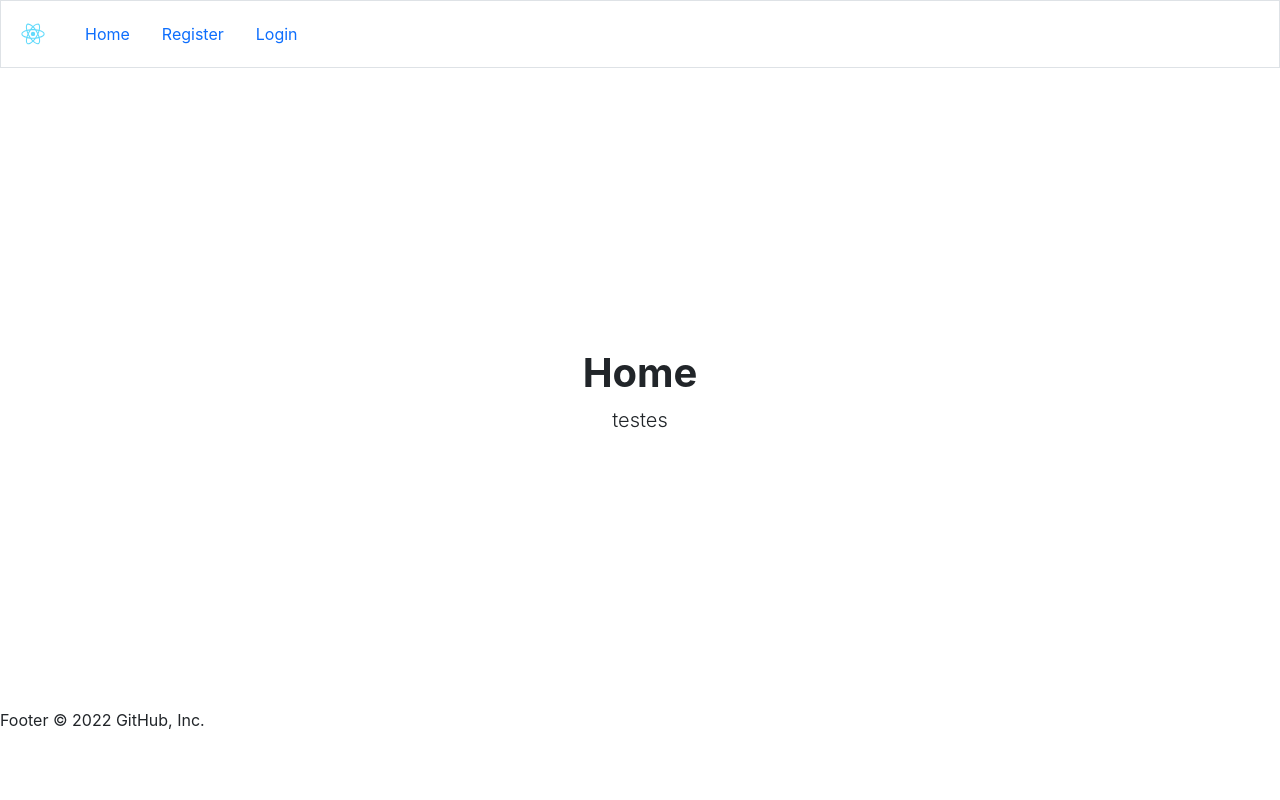
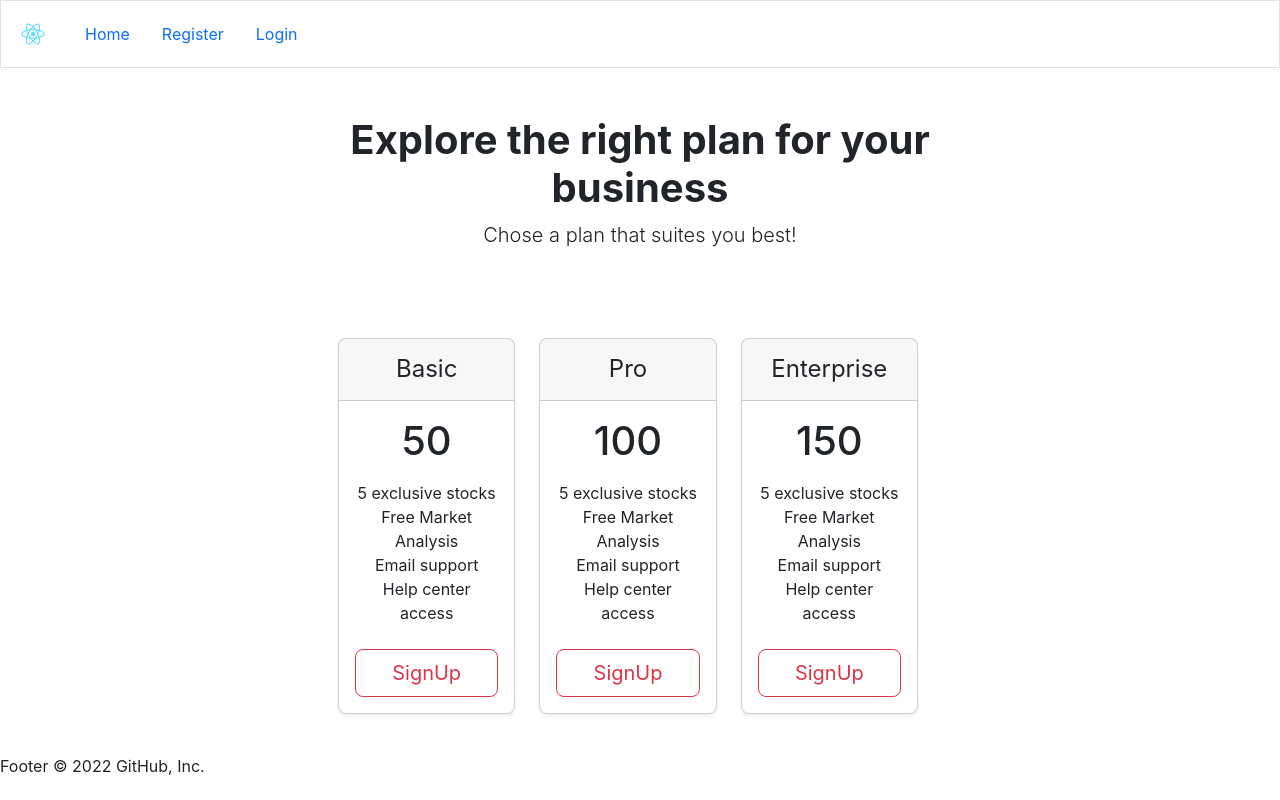
Before and after one commit to mendesdouglas/ecommerce-stripe, a React (Create React App) app in the folder client/: page / in a window 1280 px wide. Built offline with nearby package versions, Linux system fonts and the light colour scheme.

Commit message:
feat: incluiding visual elements and context auth

```diff
--- a/client/src/components/NavBar/index.jsx
+++ b/client/src/components/NavBar/index.jsx
@@ -1,36 +1,32 @@
 
-import React, { useState, Fragment } from 'react';
+import React, { useState, Fragment, useContext } from 'react';
 import Logo from '../../logo.svg'
 import { isAuth } from '../../utils/isAuth';
 import {useNavigate} from 'react-router-dom'
+import { UserContext } from '../../context';
 
 import {
-    Collapse,
     Navbar,
-    NavbarToggler,
-
     Nav,
     NavbarBrand,
     NavItem,
     NavLink,
-    UncontrolledDropdown,
-    DropdownToggle,
-    DropdownMenu,
-    DropdownItem,
-    NavbarText,
-    Row
+
   } from 'reactstrap';
 
 function NavBar(args) {
     const [isOpen, setIsOpen] = useState(true);
+    const [state, setState] = useContext(UserContext)
+
     const toggle = () => setIsOpen(!isOpen);
     let navigate = useNavigate()
 
   const logout =() =>{
     localStorage.removeItem('auth')
     navigate("/login")
+  }
 
-  }
+  console.log('STATE =>', state)
   return (
     <Fragment>
       <Navbar className='border'>
--- /dev/null
+++ b/client/src/components/PriceCards/index.jsx
@@ -0,0 +1,38 @@
+import React, { useState } from 'react';
+import Logo from '../../logo.svg'
+import {
+  Input
+} from 'reactstrap'
+
+
+function PriceCards({valuePrice, valueName, setValue, type}) {
+    const [price, setPrice] = useState(valuePrice)
+    const [name, setName] = useState(valueName)
+  return (
+
+      <div className='col'>
+        <div className='card mb-4 rounded-3 shadow-sm'>
+          <div className='card-header py-3'>
+              <h4 className='my-0 fw-normal'>{name}</h4>
+          </div>
+          <div className='card-body'>
+            <h1 className='card-title pricing-card-title'> {price} <small className='text-muted fw-light'></small></h1>
+            <ul className='list-unstyled mt-3 mb-4'>
+              <li> 5 exclusive stocks</li>
+              <li> Free Market Analysis</li>
+              <li> Email support</li>
+              <li> Help center access</li>
+            </ul>
+            <button className='w-100 btn btn-lg btn-outline-danger'>SignUp</button>
+          </div>
+        </div>
+      </div>
+
+
+
+
+
+  );
+}
+
+export default PriceCards;
--- /dev/null
+++ b/client/src/context/index.js
@@ -0,0 +1,29 @@
+import React from "react";
+import axios from "axios";
+import { useState, useEffect, createContext } from "react";
+//import api from '../services/api';
+
+const UserContext = createContext()
+const UserProvider = ({children})=>{
+    const [state, setState] = useState({
+        user:{},
+        token:"",
+
+    })
+    useEffect(() =>{
+        setState(JSON.parse(localStorage.getItem('auth')))
+    },[])
+
+    //connection axios
+    const token = state && state.token ? state.token : ""
+    axios.defaults.baseURL = process.env.REACT_APP_API
+    axios.defaults.headers.common["Authorization"] = `Bearer ${token}`
+
+    return (
+        <UserContext.Provider value={[state, useState]} >
+            {children}
+        </UserContext.Provider>
+    )
+}
+
+export {UserContext, UserProvider}
--- a/client/src/index.js
+++ b/client/src/index.js
@@ -2,18 +2,14 @@ import React from 'react';
 import ReactDOM from 'react-dom/client';
 import 'bootstrap/dist/css/bootstrap.min.css';
 import './index.css';
-import App from './App';
-import reportWebVitals from './reportWebVitals';
 import Routers from './routes';
+import { UserProvider } from './context';
 
 const root = ReactDOM.createRoot(document.getElementById('root'));
 root.render(
   <React.StrictMode>
+    <UserProvider>
     <Routers />
+    </UserProvider>
   </React.StrictMode>
 );
-
-// If you want to start measuring performance in your app, pass a function
-// to log results (for example: reportWebVitals(console.log))
-// or send to an analytics endpoint. Learn more: https://bit.ly/CRA-vitals
-reportWebVitals();
--- a/client/src/views/Home/index.js
+++ b/client/src/views/Home/index.js
@@ -1,18 +1,25 @@
 import React from 'react';
 import { Button, Container, Row } from 'reactstrap';
 import NavBar from '../../components/NavBar';
+import PriceCards from '../../components/PriceCards'
 
 function Home() {
   return (
-    <div className="d-flex justify-content-center" style={{height:'80vh'}}>
-        <div className="container align-items-center d-flex">
+
+        <div className="container-fluid">
             <div className="row col-md-6 offset-md-3 text-center">
-                <h1 className="pt-5 fw-bold">Home</h1>
-                <p className="lead pb-4">testes</p>
+                <h1 className="pt-5 fw-bold">Explore the right plan for your business</h1>
+                <p className="lead pb-4">Chose a plan that suites you best!</p>
+                <div className="row  pt-5 mb-3 text-center">
+                  <PriceCards valueName={'Basic'} valuePrice={50}></PriceCards>
+                  <PriceCards valueName={'Pro'} valuePrice={100}></PriceCards>
+                  <PriceCards valueName={'Enterprise'} valuePrice={150}></PriceCards>
+                </div>
+
 
             </div>
         </div>
-  </div>
+
 
 
   );
--- a/client/src/views/Login/index.js
+++ b/client/src/views/Login/index.js
@@ -1,8 +1,9 @@
-import React, {useState} from 'react';
+import React, {useState, useContext, useEffect} from 'react';
 import InputForm from '../../components/InputForm'
 import ButtonForm from '../../components/ButtonForm'
 import { toast } from 'react-hot-toast';
 import {useNavigate} from 'react-router-dom'
+import { UserContext } from '../../context';
 
 import api from '../../services/api';
 //import axios from 'axios'
@@ -12,9 +13,14 @@ function Login() {
     //label, value, setValue, type = "text"
     let navigate = useNavigate()
 
+    const [context, setContext] = useContext(UserContext)
     const [email, setEmail] = useState("")
     const [password, setPassword] = useState("")
 
+
+    useEffect(() => {
+
+    }, [])
 
     async function handleClickLogin(e){
         try{
@@ -29,9 +35,12 @@ function Login() {
                 console.log('ok',data.error)
                 toast.error(data.error)
             } else {
-
                 setEmail("")
                 setPassword("")
+                //console.log('teste', typeof(data))
+                //console.log('usercontext', data)
+                //setContext(data)
+                //console.log('teste state', context)
                 toast.success(`Hey ${data.user.name}. Welcome to our website`)
                 localStorage.setItem('auth', JSON.stringify(data))
                 navigate("/")
```
Also changed, not shown: 1 other file (tests, documents, lock files or other folders).
